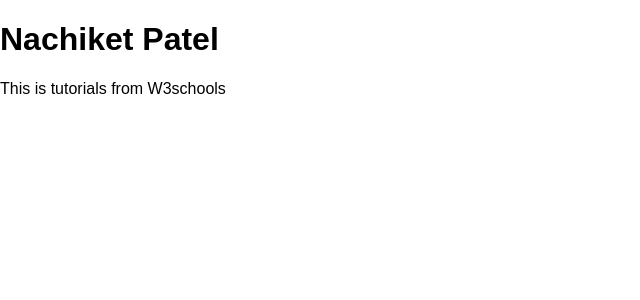
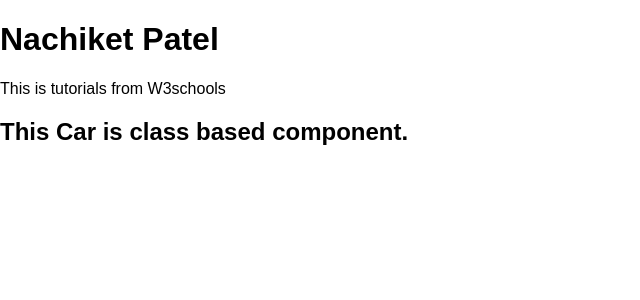
Before and after one commit to Nachiket-Patel/Web-Devolopment, a React (Create React App) app in the folder React/W3schools/w3schools/: page / in a window 1280 px wide. Shown: the top 300 px of the page, without its empty margins (0-640 px from the left). Built offline with nearby package versions, Linux system fonts and the light colour scheme.

Commit message:
Add Car class based component

```diff
--- a/React/W3schools/w3schools/src/App.js
+++ b/React/W3schools/w3schools/src/App.js
@@ -1,5 +1,7 @@
 import React from 'react';
 import './App.css';
+import ReactComponents from './ReactComponents';
+
 
 export default function App() {
 
@@ -7,6 +9,7 @@ export default function App() {
     <div>
       <h1>Nachiket Patel</h1>
       <p>This is tutorials from W3schools</p>
+      <ReactComponents />
     </div>
   );
 
--- /dev/null
+++ b/React/W3schools/w3schools/src/ReactComponents.js
@@ -0,0 +1,19 @@
+import React from 'react';
+
+
+class Car extends React.Component {
+  render() {
+    return(
+    <h2>This Car is class based component.</h2>
+    );
+  };
+};
+
+
+export default function ReactComponents() {
+  return(
+    <div>
+      <Car />
+    </div>
+  );
+}
```
